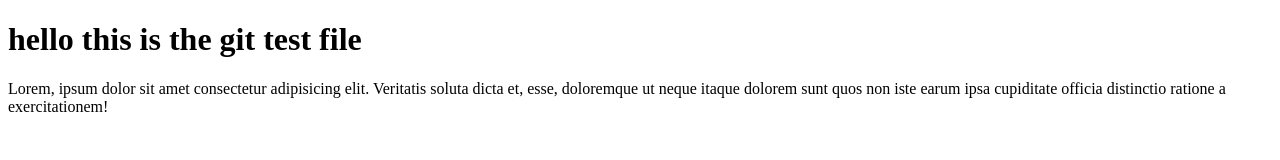
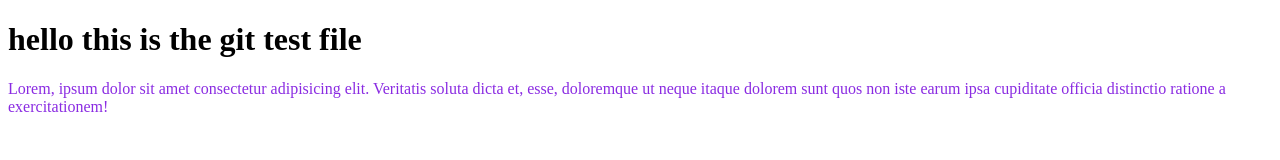
Before and after one commit to milyas1264/gitko, a plain HTML site: page add folder/test.html in a window 1280 px wide. Drawn offline with Linux system fonts and the light colour scheme.

Commit message:
add paragraph color

```diff
--- a/add folder/add style.css
+++ b/add folder/add style.css
@@ -1,2 +1,3 @@
 h{background-color: blueviolet;
 color: aqua;}
+p{color: blueviolet;}
```
